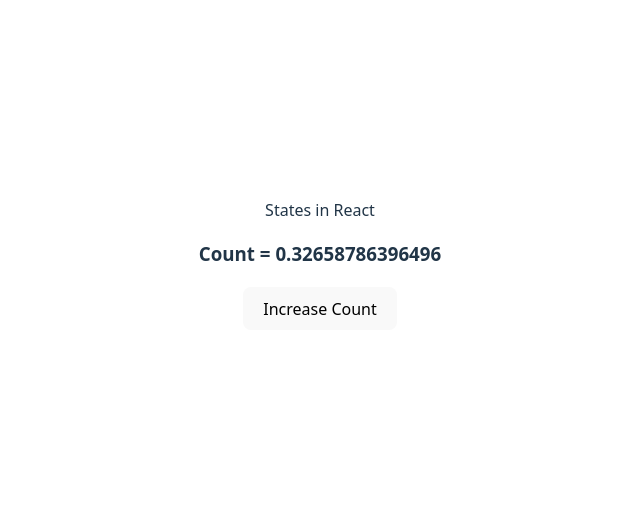
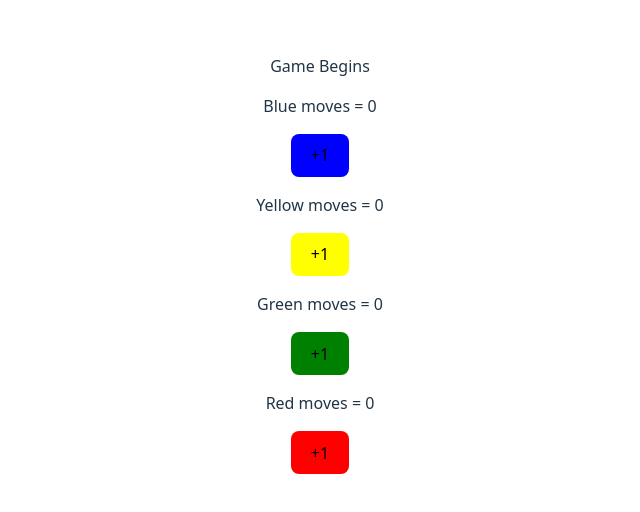
Before and after one commit to shehwarm/DeltaReact, a React (Vite) app in the folder react-states-class/: page / in a window 1280 px wide. Shown: the part 144-656 px from the top of the page, without its empty margins (320-960 px from the left). Built offline with nearby package versions, Linux system fonts and the light colour scheme.

Commit message:
feat: integrate LudoBoard component into App and refactor Counter initialization

```diff
--- a/react-states-class/src/App.jsx
+++ b/react-states-class/src/App.jsx
@@ -1,15 +1,13 @@
 import './App.css';
-import Counter from './Counter.jsx';
-import LikeButton from './LikeButton.jsx';
+import LudoBoard from './LudoBoard';
 
 function App() {
-  return (
-    <>
-      <p>States in React</p>
+  return <>
 
-      <Counter />
-    </>
-  );
+    <LudoBoard />
+
+  </>;
+
 }
 
 export default App;
--- a/react-states-class/src/Counter.jsx
+++ b/react-states-class/src/Counter.jsx
@@ -6,7 +6,7 @@
 }
 
 export default function Counter() {
-  const [count, setCount] = useState(init());
+  const [count, setCount] = useState(init);
   console.log("Counter rendered");
 
   const incCount = () => {
--- /dev/null
+++ b/react-states-class/src/LudoBoard.jsx
@@ -0,0 +1,27 @@
+import { useState } from "react";
+
+export default function LudoBoard(){
+    let[moves, setMoves] = useState({blue : 0, red: 0, green: 0, yellow: 0});
+
+    let updateBlue = () => {
+        moves.blue += 1;
+        console.log(`moves = ${moves.blue}`);
+        setMoves({...moves, blue: moves.blue +1});
+    };
+
+   return (
+    <div>
+        <p>Game Begins</p>
+        <div className="board">
+            <p>Blue moves = {moves.blue}</p>
+            <button style={{backgroundColor:"blue"}} onClick={updateBlue}>+1 </button>
+            <p>Yellow moves = {moves.yellow}</p>
+            <button style={{backgroundColor:"yellow", color:"black"}}>+1 </button>
+            <p>Green moves = {moves.green}</p>
+            <button style={{backgroundColor:"green"}}>+1 </button>
+            <p>Red moves = {moves.red}</p>
+            <button style={{backgroundColor:"red"}}>+1 </button>
+        </div>
+    </div>
+   )
+}
```
